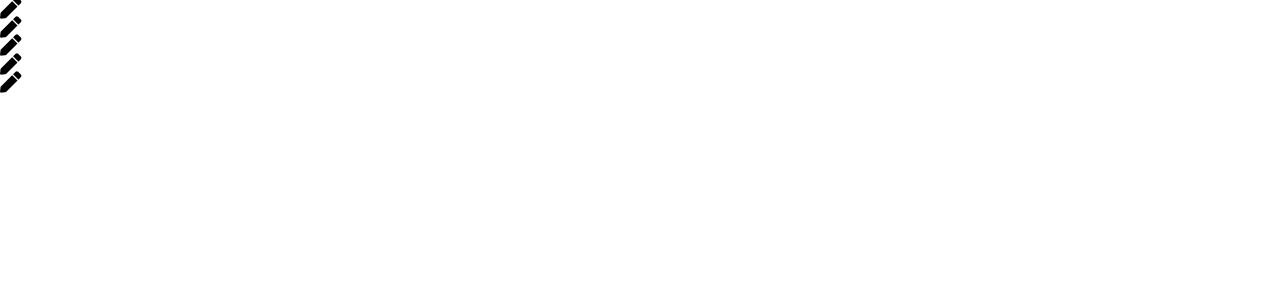
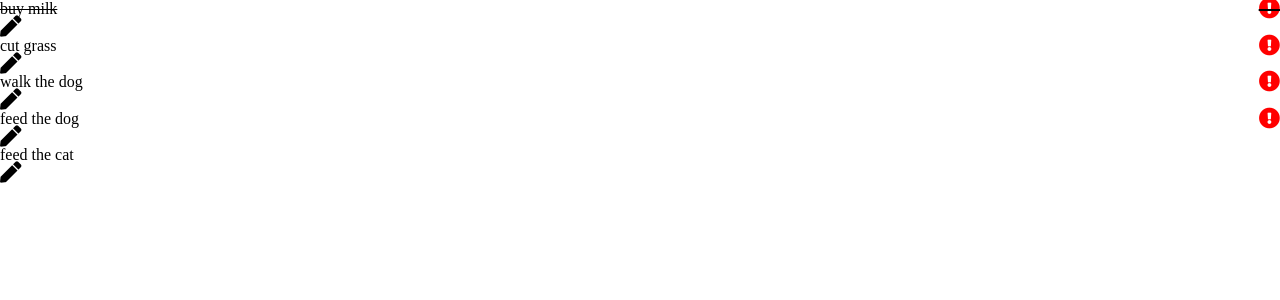
Before and after one commit to malevy/react-todo, a Next.js app: page / in a window 1280 px wide. Shown: the top 300 px of the page. Built offline with nearby package versions, Linux system fonts and the light colour scheme.

Commit message:
item editing works

```diff
--- a/src/components/ItemEditor.js
+++ b/src/components/ItemEditor.js
@@ -5,9 +5,9 @@ function ItemEditor({ item, onSave, onCancel }) {
   const [itemState, setItemState] = React.useState(item);
 
   function apply(mutator) {
-    // const newItem = { ...itemState };
-    // mutator(newItem);
-    // setItemState(newItem);
+    const newItem = { ...itemState };
+    mutator(newItem);
+    setItemState(newItem);
   }
 
   const save = () => onSave(itemState);
--- a/src/components/ItemViewSelector.js
+++ b/src/components/ItemViewSelector.js
@@ -21,10 +21,9 @@ function ItemViewSelector({ item, onChange }) {
   if (isEditing) {
     return <ItemEditor item={item} onSave={save} onCancel={cancel} />;
   } else {
-    console.log("rendering item viewer");
     return (
       <div>
-        <item item={item} onChange={save} />
+        <Item item={item} onChange={save} />
         <i className="fas fa-pen fa-lg" onClick={() => setIsEditing(true)} />
       </div>
     );
```
